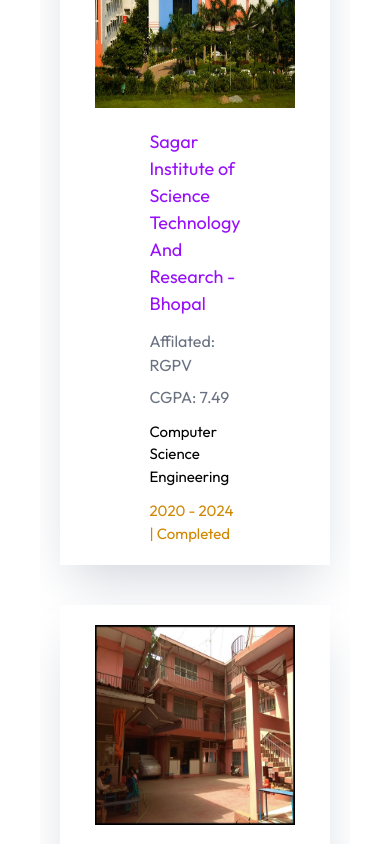
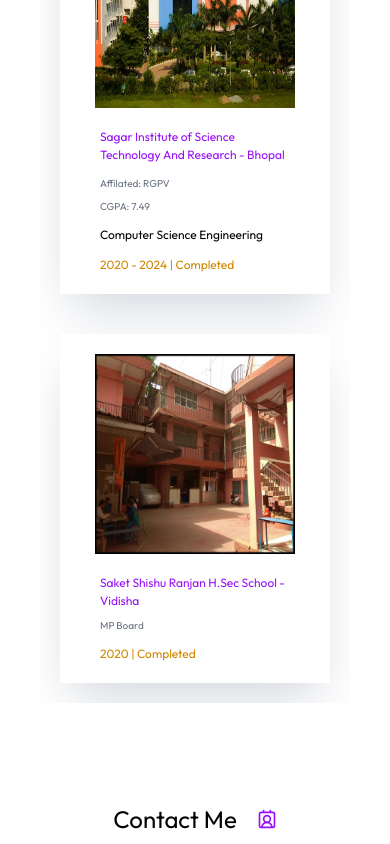
Before and after one commit to suryapratapsingh2027-collab/Portfolio, a React (Vite) app: page / in a window 390 px wide. Shown: the part 5420-6264 px from the top of the page. Built offline with nearby package versions, Linux system fonts and the light colour scheme.

Commit message:
update all project

```diff
--- a/src/components/Contact.jsx
+++ b/src/components/Contact.jsx
@@ -36,7 +36,7 @@
         <div className=' size-100'><img src={contact} alt="" /></div>
         <div className='flex flex-col gap-5 items-center justify-center'>
             <p className='text-[20px] md:text-2xl dark:text-white'>Let's get in touch 🚀</p>
-            <form ref={formRef} onSubmit={sendEmail} className='flex items-start flex-col gap-3 p-4 w-100 bg-white dark:bg-gray-950 rounded-lg'>
+            <form ref={formRef} onSubmit={sendEmail} className='flex items-start flex-col gap-3 p-4 bg-white dark:bg-gray-950 rounded-lg'>
                 <input className='p-4 text-[12px] md:text-[20px] m-5 outline-none text-gray-500' name='user_name' type="text" placeholder=' Enter Your full name' />
                 <input className='p-4 text-[12px] md:text-[20px] m-5 outline-none text-gray-500' name='user_email' type="email" placeholder='Enter email' required />
                 <textarea className='p-4 md:text-[20px] text-[12px] m-5 outline-none text-gray-500' name='message' type="text" placeholder='Message' />
--- a/src/components/Education.jsx
+++ b/src/components/Education.jsx
@@ -13,20 +13,20 @@
       <div className='flex flex-col gap-10 w-full max-w-8xl p-5 justify-center items-center mt-20'>
         <div className='flex flex-col md:flex-row w-full max-w-7xl p-5 gap-5 items-center dark:bg-gray-950 dark:shadow-gray-900 bg-white shadow-2xl shadow-gray-300'>
             <div className='size-50 object-cover overflow-hidden'><img className='size-50' src={sistec} alt="" /></div>
-            <div className='flex flex-col px-20 items-start'>
-                <h1 className='text-[18px] md:text-2xl text-purple-600'>Sagar Institute of Science Technology And Research - Bhopal</h1>
-                <p className='mt-3 text-gray-500 md:text-[12px]'>Affilated: RGPV</p>
-                <p className='mt-2 text-gray-500 md:text-[12px]'>CGPA: 7.49</p>
-                <h3 className='text-[15px] md:text-2xl mt-3 dark:text-white'>Computer Science Engineering</h3>
-                <p className='text-[15px] md:text-2xl mt-3 text-yellow-600'>2020 - 2024 | Completed</p>
+            <div className='flex flex-col px-5 items-start'>
+                <h1 className='text-[12px] md:text-2xl text-purple-600'>Sagar Institute of Science Technology And Research - Bhopal</h1>
+                <p className='mt-3 text-gray-500 md:text-[12px] text-[10px]'>Affilated: RGPV</p>
+                <p className='mt-2 text-gray-500 md:text-[12px] text-[10px] '>CGPA: 7.49</p>
+                <h3 className='text-[12px] md:text-2xl mt-3 dark:text-white'>Computer Science Engineering</h3>
+                <p className='text-[12px] md:text-2xl mt-3 text-yellow-600'>2020 - 2024 | Completed</p>
             </div>
          </div>
           <div className='flex flex-col md:flex-row  w-full max-w-7xl p-5 gap-5 items-center dark:bg-gray-950 dark:shadow-gray-900 bg-white shadow-2xl shadow-gray-300'>
             <div className='size-50 object-cover overflow-hidden'><img className='size-50' src={school} alt="" /></div>
-            <div className='flex flex-col items-start px-20'>
-                <h1 className='text-[18px] md:text-2xl text-purple-600'>Saket Shishu Ranjan H.Sec School - Vidisha</h1>
-                <p className='mt-2 text-gray-500 md:text-[12px]'>MP Board</p>
-                <p className='text-[15px] md:text-2xl mt-3 text-yellow-600'>2020 | Completed</p>
+            <div className='flex flex-col items-start px-5'>
+                <h1 className='text-[12px] md:text-2xl text-purple-600'>Saket Shishu Ranjan H.Sec School - Vidisha</h1>
+                <p className='mt-2 text-gray-500 md:text-[12px] text-[10px] '>MP Board</p>
+                <p className='text-[12px] md:text-2xl mt-3 text-yellow-600 '>2020 | Completed</p>
             </div>
          </div>
       </div>
--- a/src/components/Footer.jsx
+++ b/src/components/Footer.jsx
@@ -4,24 +4,24 @@
 const Footer = () => {
   return (
     <div className='mt-20 bg-purple-600 dark:bg-gray-950 w-full max-w-9xl'>
-        <div className='flex md:flex-row flex-col md:justify-around items-center p-5 py-10'>
+        <div className='flex md:flex-row md:justify-around flex-col md:items-center p-5 py-5'>
       <div className='flex flex-col gap-5'>
-        <p className='text-2xl md:text-2xl text-yellow-600 font-normal'>❤️ Surya's Portfolio</p>
-        <p className='md:text-[20px] text-white'>Thank you for visiting my personal portfolio website. <br />Connect with me over socials.</p>
+        <p className='text-[12px] md:text-2xl text-yellow-600 font-normal'>❤️ Surya's Portfolio</p>
+        <p className='md:text-[20px] text-[10px] text-white'>Thank you for visiting my personal portfolio website. <br />Connect with me over socials.</p>
       </div>
       <div className='flex flex-col'>
-        <p className='text-2xl md:text-2xl text-white mb-5 mt-7'>Quick Links</p>
-        <a className='text-white md:text-[15px] transtion-all duration-300 hover:text-yellow-600 mb-3' href="#home">Home</a>
-        <a className='text-white md:text-[15px] transtion-all duration-300 hover:text-yellow-600 mb-3' href="#about">About</a>
-        <a className='text-white md:text-[15px] transtion-all duration-300 hover:text-yellow-600 mb-3' href="#skills">Skills</a>
-        <a className='text-white md:text-[15px] transtion-all duration-300 hover:text-yellow-600 mb-3' href="#project">Projects</a>
-        <a className='text-white md:text-[15px] transtion-all duration-300 hover:text-yellow-600 mb-3' href="#education">Education</a>
+        <p className='text-[12px] md:text-2xl text-white mb-5 mt-7'>Quick Links</p>
+        <a className='text-white md:text-[15px] text-[10px] transtion-all duration-300 hover:text-yellow-600 mb-3' href="#home">Home</a>
+        <a className='text-white md:text-[15px] text-[10px] transtion-all duration-300 hover:text-yellow-600 mb-3' href="#about">About</a>
+        <a className='text-white md:text-[15px] text-[10px] transtion-all duration-300 hover:text-yellow-600 mb-3' href="#skills">Skills</a>
+        <a className='text-white md:text-[15px] text-[10px] transtion-all duration-300 hover:text-yellow-600 mb-3' href="#project">Projects</a>
+        <a className='text-white md:text-[15px] text-[10px] transtion-all duration-300 hover:text-yellow-600 mb-3' href="#education">Education</a>
       </div>
       <div className='flex flex-col items-start'>
-        <p className=' md:text-2xl text-[20px] mb-5 text-white mt-7'>Contact</p>
-        <p className='flex items-center gap-5 text-white text-[15px] md:text-[15px] transition-all duration-300 hover:text-yellow-600 mb-3'><Phone /> +91  XXX XXX XXXX</p>
-        <p className='flex items-center gap-5 text-white md:text-[15px] transition-all duration-300 hover:text-yellow-600 mb-3 text-[15px]'><Mail /> suryapratapsingh2027@gmail.com</p>
-        <p className='flex items-center gap-5 text-white md:text-[15px] transition-all duration-300 hover:text-yellow-600 mb-3 text-[15px]'><Map /> Vidisha, Madhya Pradesh - 464001</p>
+        <p className=' md:text-2xl text-[12px] mb-5 text-white mt-7'>Contact</p>
+        <p className='flex items-center gap-5 text-white text-[10px] md:text-[15px] transition-all duration-300 hover:text-yellow-600 mb-3'><Phone className='size-3' /> +91  XXX XXX XXXX</p>
+        <p className='flex items-center gap-5 text-white md:text-[15px] transition-all duration-300 hover:text-yellow-600 mb-3 text-[10px]'><Mail className='size-3'/> suryapratapsingh2027@gmail.com</p>
+        <p className='flex items-center gap-5 text-white md:text-[15px] transition-all duration-300 hover:text-yellow-600 mb-3 text-[10px]'><Map className='size-3'/> Vidisha, Madhya Pradesh - 464001</p>
       </div>
     </div>
     <div className='flex justify-center'>
```
